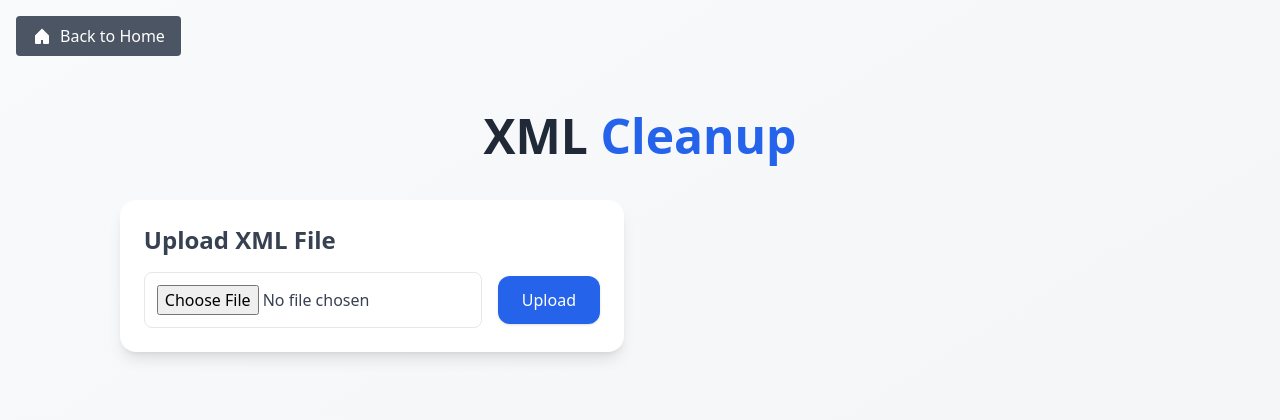
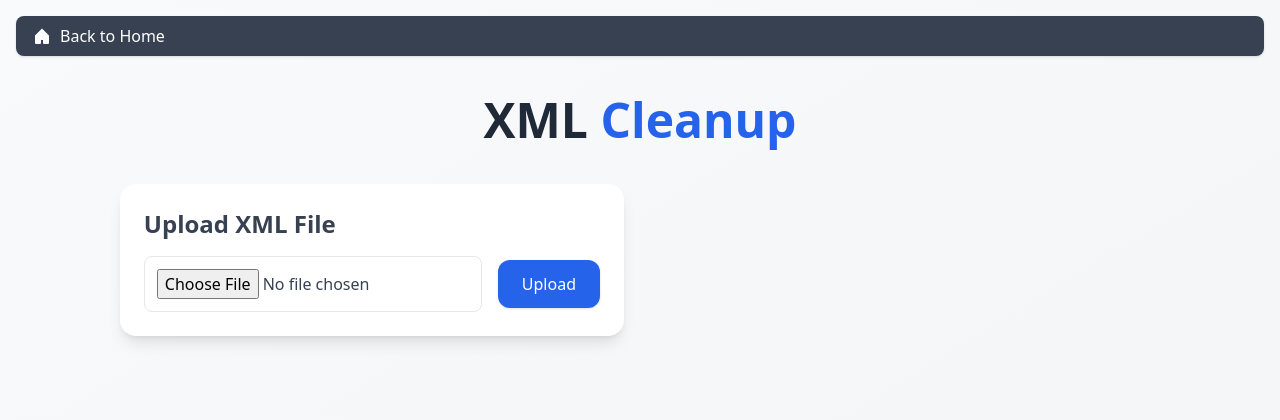
Before and after one commit to nadithakj/nodegrouper, a FastAPI app: page /meal_cleanup in a window 1280 px wide. Shown: the top 420 px of the page. Run offline with FastAPI, Linux system fonts and the light colour scheme; some libraries are stand-ins or nearby versions.

Commit message:
Update meal_cleanup.html

```diff
--- a/templates/meal_cleanup.html
+++ b/templates/meal_cleanup.html
@@ -9,15 +9,17 @@
 <body class="min-h-screen bg-gradient-to-br from-gray-50 to-gray-100 flex flex-col font-sans">
 
   <!-- Back to Home -->
-  <div class="mb-4 p-4">
+  <div class="p-4">
     <a href="/"
-       class="flex items-center bg-gray-600 text-white px-4 py-2 rounded hover:bg-gray-700 w-fit">
-      <svg xmlns="http://www.w3.org/2000/svg" class="h-5 w-5 mr-2" viewBox="0 0 20 20" fill="currentColor">
-        <path d="M10 2.5l-7 7V17a1 1 0 001 1h4a1 1 0 001-1v-3h2v3a1 1 0 001 1h4a1 1 0 001-1v-7.5l-7-7z"/>
-      </svg>
-      Back to Home
+       class="flex items-center bg-gray-700 text-white px-4 py-2 rounded-lg shadow hover:bg-gray-800 transition">
+        <svg xmlns="http://www.w3.org/2000/svg" class="h-5 w-5 mr-2" viewBox="0 0 20 20" fill="currentColor">
+            <path d="M10 2.5l-7 7V17a1 1 0 001 1h4a1 1 0 001-1v-3h2v3a1 1 0 001 1h4a1 1 0 001-1v-7.5l-7-7z"/>
+        </svg>
+        Back to Home
     </a>
-  </div>
+</div>
+
+
 
   <!-- Main Content -->
   <main class="flex-grow max-w-6xl mx-auto p-6">
```
